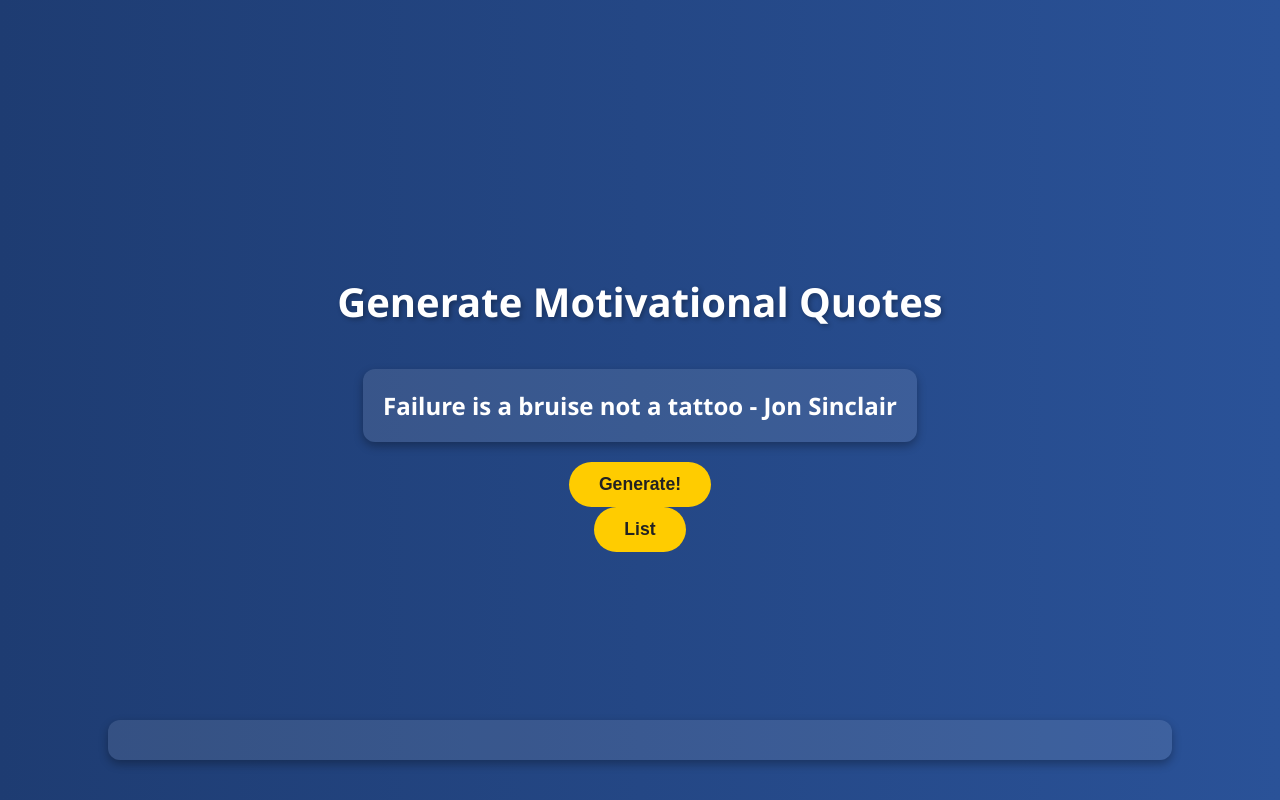
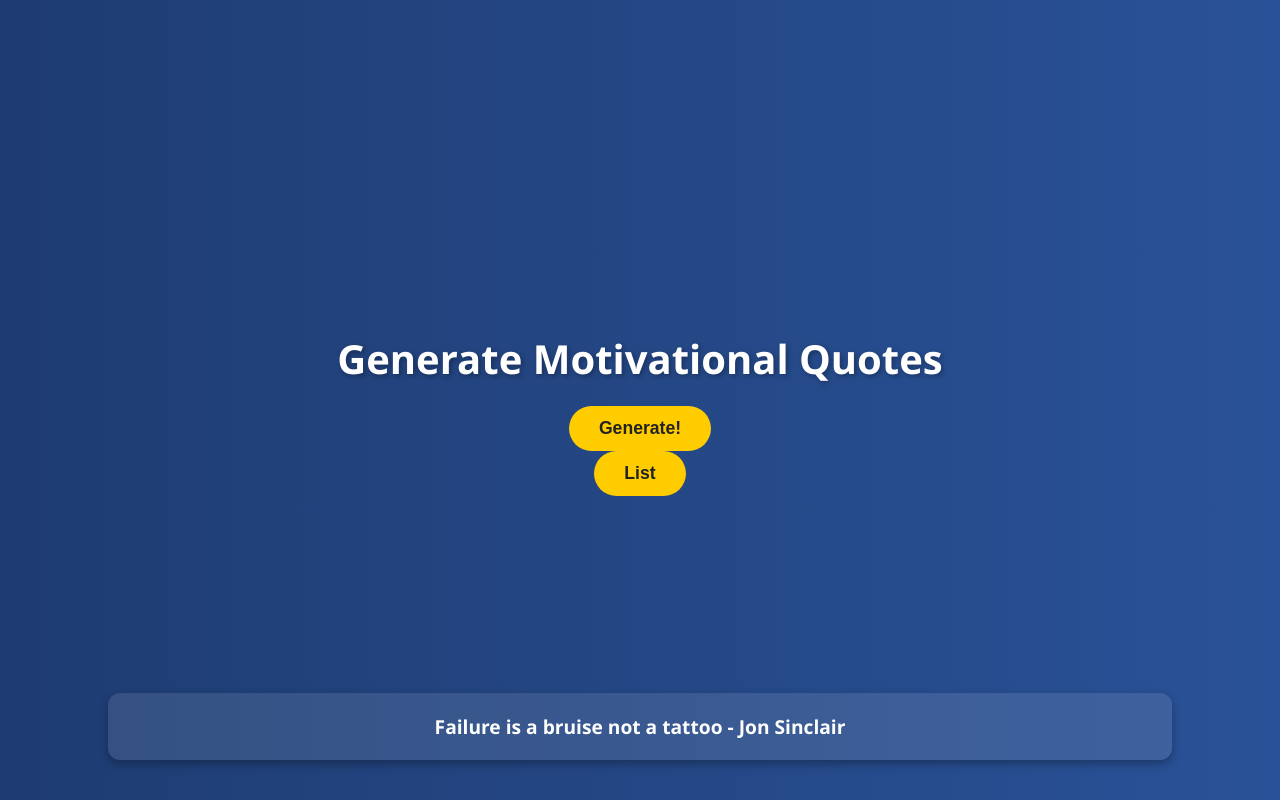
Before and after one commit to HiPap/quote-generator-website, a plain HTML site: page index.html in a window 1280 px wide. Both pictures are taken after a click on the button "Generate!". Drawn offline with Linux system fonts and the light colour scheme.

```diff
--- a/index.html
+++ b/index.html
@@ -6,61 +6,67 @@
 </head>
 <body>
     <h1>Generate Motivational Quotes</h1>
-    <p id="quote"></p>
     <div style="position: fixed; bottom: 20px; width:100%; text-align: center;">
         <p id="quote" style="font-size: 1.2em; font-weight: bold;"></p>
     </div>
-    <button onclick=generating()>Generate!</button>
+    <button onclick="generating()">Generate!</button>
+    <button onclick="switch_screen()" id="ListButton">List</button>
+
     <script>
         function generating(){
             const quotes = [
                 "Believe you can and you're half way there - Theodore Roosevelt",
                 "The lion does not concern itself with the opinions of sheep. - Unknown",
                 "The lion does not turn around when the small dog barks - Unknown",
-            "It is easier to stay in shape then to get in shape - Hugh Jackman",
-            "Today is the architect of your tomorrow build wiht intention - Unknown",
-            "peak unemployment - me",
+                "It is easier to stay in shape than to get in shape - Hugh Jackman",
+                "Today is the architect of your tomorrow build with intention - Unknown",
+                "Peak unemployment - me",
                 "Be so good they ignore you - Steve Martin",
                 "Failure is a bruise not a tattoo - Jon Sinclair",
                 "The lion does not bite but lets it crust",
                 "Everything is hard before it is easy",
                 "Believe in yourself you will be unstoppable",
                 "Choose to be optimistic it feels better - Dalai Lama",
-            "By failing to prepare, you are preparing to fail - Big Benji Franklin",
+                "By failing to prepare, you are preparing to fail - Benjamin Franklin",
                 "The mind is everything. What you think you become - Buddha",
-            "With the new day comes new strength and new thoughts - Eleanor Rossevelt",
+                "With the new day comes new strength and new thoughts - Eleanor Roosevelt",
                 "You are never too old to set another goal or to dream a new dream. - C.S Lewis",
                 "It takes courage to grow up and become who you really are. - E.E Cummings",
                 "Your self-worth is determined by you. You don't have to depend on someone telling you who you are. - Beyonce",
-            "You have brains in your head. You have feet in your shoes. You can steer yourself any direction you choose. You're on your own. And you know what you know. And you are the guy who'll decide where to go - Dr.Seuss",
-            "Attitude is a little thing that makes a big difference - Churchill",
+                "You have brains in your head. You have feet in your shoes. You can steer yourself any direction you choose. - Dr.Seuss",
+                "Attitude is a little thing that makes a big difference - Winston Churchill",
                 "To bring about change, you must not be afraid to take the first step. We will fail when we fail to try - Rosa Parks",
                 "All our dreams can come true, if we have the courage to pursue them - Walt Disney",
                 "I am lucky that whatever fear I have inside me, my desire to win is always stronger - Serena Williams",
                 "It is during our darkest moments that we must focus to see the light. - Aristotle",
                 "It always seems impossible until it's done. - Nelson Mandela",
-            "Dont count the days, make the days count. - Muhammad Ali",
+                "Don't count the days, make the days count. - Muhammad Ali",
                 "Failure is the condiment that gives success its flavor. - Truman Capote",
-            "Your story is what you have, what you will always have. It is something to own. - Michelle OBama",
+                "Your story is what you have, what you will always have. It is something to own. - Michelle Obama",
                 "To live is the rarest thing in the world. Most people just exist. - Oscar Wilde",
                 "Love yourself first and everything else falls into line - Lucille Ball",
-            "There is no better compass than compassion - Unknown ",
-            "Those who are foolish enough to insult you at one's skill feel nothing but envy- black dude",
-            "ain't no party like a diddy party - LEBRON JAMES"
+                "There is no better compass than compassion - Unknown",
+                "Those who are foolish enough to insult you at one's skill feel nothing but envy - Unknown",
+                "Ain't no party like a diddy party - LeBron James"
             ];
+
+            // Pick a random quote
             const randomIndex = Math.floor(Math.random() * quotes.length);
-            document.getElementById("quote").textContent = quotes[randomIndex];
+            const selectedQuote = quotes[randomIndex];
+
+            // Display it
+            document.getElementById("quote").textContent = selectedQuote;
+
+            // Save to localStorage without duplicates
             let storedQuotes = JSON.parse(localStorage.getItem("quoteHistory")) || [];
-            if (!storedQuotes.includes(quote)) {
-                storedQuotes.push(quote);
+            if (!storedQuotes.includes(selectedQuote)) {
+                storedQuotes.push(selectedQuote);
                 localStorage.setItem("quoteHistory", JSON.stringify(storedQuotes));
             }
         }
-    </script>
-    <button onclick="switch_screen()" id="ListButton">List</button>
-    <script>
+
         function switch_screen(){
-            window.location.href = "listpage.html"
+            window.location.href = "listpage.html";
         }
     </script>
 </body>
```
Also changed, not shown: listpage.html (+19 -8 lines). Lines whose indentation alone changed are shown as unchanged.
